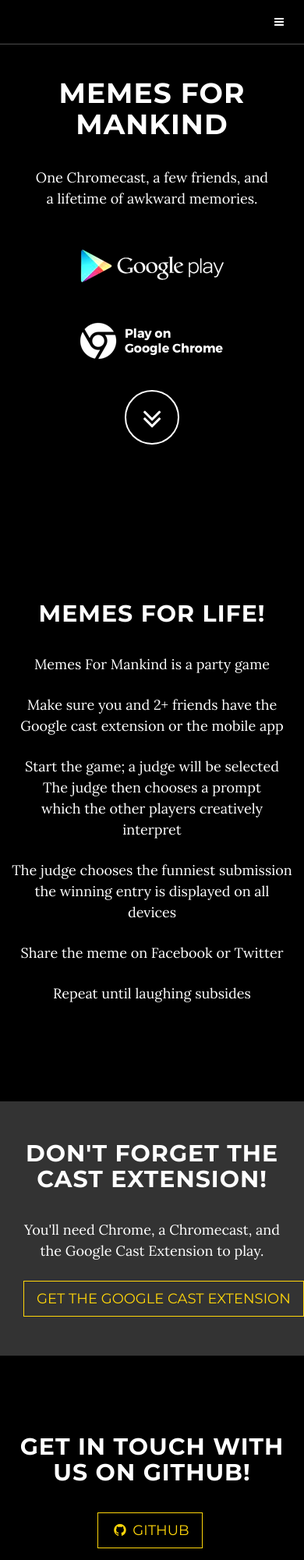
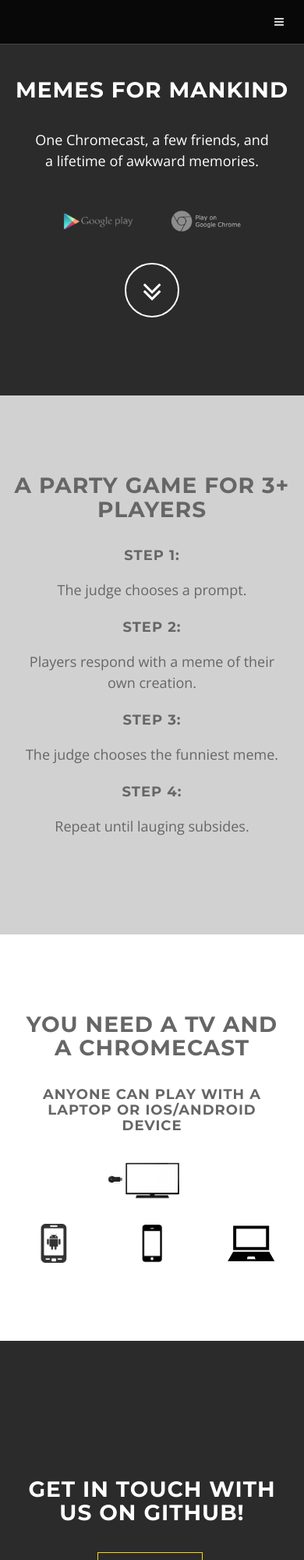
Before and after one commit to i-made-that/m4m-landing, a website: page index.html in a window 390 px wide. Shown: the top 2000 px of the page at 78% size. Drawn offline with nearby package versions, Linux system fonts and the light colour scheme.

Commit message:
(feat) Complete re-vamp.

```diff
--- a/css/grayscale.css
+++ b/css/grayscale.css
@@ -7,9 +7,9 @@
 body {
     width: 100%;
     height: 100%;
-    font-family: Lora,"Helvetica Neue",Helvetica,Arial,sans-serif;
+    font-family: 'Open Sans', sans-serif;;
     color: #fff;
-    background-color: #000;
+    background-color: #D1D1D1;
 }
 
 html {
@@ -38,7 +38,7 @@
 
 @media(min-width:768px) {
     p {
-        margin: 0 0 35px;
+        margin: 0 0 15px;
         font-size: 20px;
         line-height: 1.6;
     }
@@ -60,10 +60,16 @@
 }
 
 .badge {
-    background-color: black;
+    background-color: #2b2b2b;
     padding: 10px;
-    border: 3px solid black;
+    border: 2px solid #2b2b2b;
+    border-radius: 0px;
     margin: 5px;
+}
+
+.icon {
+    max-height: 60px;
+    padding: 5px;
 }
 
 .badge:hover {
@@ -80,6 +86,7 @@
     text-transform: uppercase;
     font-family: Montserrat,"Helvetica Neue",Helvetica,Arial,sans-serif;
     background-color: #000;
+    opacity: 0.8;
 }
 
 .navbar-custom .navbar-brand {
@@ -113,7 +120,8 @@
 
 .navbar-custom .nav li a:hover {
     outline: 0;
-    color: rgba(255,255,255,.8);
+    /*color: rgba(255,255,255,.8);*/
+    color: gold;
     background-color: transparent;
 }
 
@@ -161,7 +169,7 @@
     text-align: center;
     color: #fff;
     /*background: url(../img/intro-bg.jpg) no-repeat bottom center scroll;*/
-    background-color: #000;
+    background-color: #2b2b2b;
     -webkit-background-size: cover;
     -moz-background-size: cover;
     background-size: cover;
@@ -270,8 +278,26 @@
     }
 }
 
+#contact {
+    background-color: #2b2b2b;
+    width: 100%;
+    margin: 0;
+    height: 500px;
+    color: white;
+    padding: 100px 20px;
+}
+
+.contact-us {
+    padding-top: 75px;
+}
+
 .content-section {
-    padding-top: 100px;
+    padding: 100px 20px;
+    color: #666;
+}
+
+#about h4 {
+  margin-bottom: 20px;
 }
 
 .download-section {
@@ -279,12 +305,29 @@
     padding: 50px 0;
     color: #fff;
     /*background: url(../img/downloads-bg.jpg) no-repeat center center scroll;*/
-    background-color: #333;
+    background-color: #D1D1D1;
     -webkit-background-size: cover;
     -moz-background-size: cover;
     background-size: cover;
     -o-background-size: cover;
 }
+
+#diagram img {
+    max-height: 150px;
+}
+
+#diagram {
+    background-color: white;
+    width: 100%;
+}
+
+.tv {
+    margin-bottom: 30px;
+}
+
+/*.devices {
+    margin-bottom: 80px;
+}*/
 
 #map {
     width: 100%;
@@ -355,6 +398,24 @@
     ul.banner-social-buttons li:last-child {
         margin-bottom: 0;
     }
+
+    #diagram img {
+        max-height: 100px;
+    }
+
+}
+
+@media(max-width:450px) {
+    #diagram img {
+        max-height: 50px;
+    }
+    h1, h2 {
+      font-size: 2em;
+    }
+
+    .icon {
+      max-width: 100px;
+    }
 }
 
 footer {
@@ -363,6 +424,7 @@
 
 footer p {
     margin: 0;
+    color: #666;
 }
 
 ::-moz-selection {
--- a/index.html
+++ b/index.html
@@ -2,7 +2,7 @@
 <html lang="en">
 
 <head>
-
+    <link href='http://fonts.googleapis.com/css?family=Open+Sans' rel='stylesheet' type='text/css'>
     <meta charset="utf-8">
     <meta http-equiv="X-UA-Compatible" content="IE=edge">
     <meta name="viewport" content="width=device-width, initial-scale=1">
@@ -57,9 +57,9 @@
                     <li>
                         <a class="page-scroll" href="#about">About</a>
                     </li>
-                    <li>
+<!--                     <li>
                         <a class="page-scroll" href="#download">Extension</a>
-                    </li>
+                    </li> -->
                     <li>
                         <a class="page-scroll" href="#contact">Contact</a>
                     </li>
@@ -82,10 +82,10 @@
                             <img src="img/apple2-small.png" alt="Apple store badge">
                         </a> -->
                         <a href="https://play.google.com/store/apps/details?id=com.memesformankind.www" target="_blank" class="badge">
-                            <img src="img/play-small.png" alt="Google play badge">
+                            <img class="icon" src="img/icon-google-play.png" alt="Google play badge">
                         </a>
                         <a href="http://play.memesformankind.com/" target="_blank" class="badge">
-                            <img src="img/chrome-small.png" alt="Google Chrome badge">
+                            <img class="icon" src="img/play-on-chrome.png" alt="Google Chrome badge">
                         </a>
                         <div>
                             <a href="#about" class="btn btn-circle page-scroll">
@@ -99,21 +99,48 @@
     </header>
 
     <!-- About Section -->
+
     <section id="about" class="container content-section text-center">
         <div class="row">
-            <div class="col-lg-8 col-lg-offset-2">
-                <h2>Memes For Life!</h2>
-                <p>Memes For Mankind is a party game</p>
-                <p>Make sure you and 2+ friends have the <br>Google cast extension or the mobile app</p>
-                <p>Start the game; a judge will be selected<br>The judge then chooses a prompt <br>which the other players creatively interpret</p>
-                <p>The judge chooses the funniest submission <br> the winning entry is displayed on all devices</p> <p>Share the meme on Facebook or Twitter</p>
-                <p>Repeat until laughing subsides</p>
+            <h1>a party game for 3+ players</h1>
+            <div class="col-sm-3">
+                <h4>Step 1:</h4>
+                <p>The judge chooses a prompt.</p>
+            </div>
+            <div class="col-sm-3">
+                <h4>Step 2:</h4>
+                <p>Players respond with a meme of their own creation.</p>
+            </div>
+            <div class="col-sm-3">
+                <h4>Step 3:</h4>
+                <p>The judge chooses the funniest meme.</p>
+            </div>
+            <div class="col-sm-3">
+                <h4>Step 4:</h4>
+                <p>Repeat until lauging subsides.</p>
+            </div>
+        </div>
+    </section>
+
+    <section id="diagram" class="container content-section text-center">
+        <h1>You need a tv and a chromecast</h1>
+        <h4>anyone can play with a laptop or iOS/android device</h4>
+        <img class="tv" src="img/TV_cast.png">
+        <div class="row">
+            <div class="col-xs-4">
+                <img src="img/android.png">
+            </div>
+            <div class="col-xs-4">
+                <img src="img/iphone.png">
+            </div>
+            <div class="col-xs-4">
+                <img src="img/laptop.png">
             </div>
         </div>
     </section>
 
     <!-- Download Section -->
-    <section id="download" class="content-section text-center">
+<!--     <section id="download" class="content-section text-center">
         <div class="download-section">
             <div class="container">
                 <div class="col-lg-8 col-lg-offset-2">
@@ -123,12 +150,12 @@
                 </div>
             </div>
         </div>
-    </section>
+    </section> -->
 
     <!-- Contact Section -->
     <section id="contact" class="container content-section text-center">
         <div class="row">
-            <div class="col-lg-8 col-lg-offset-2">
+            <div class="col-lg-10 col-lg-offset-2 contact-us">
                 <h2>Get In Touch With Us On Github!</h2>
                 </p>
                 <ul class="list-inline banner-social-buttons">
@@ -150,7 +177,7 @@
     <!-- Footer -->
     <footer>
         <div class="container text-center">
-            <p>Copyright &copy; Memes For Mankind 2015</p>
+            <p>&copy;2015 Memes For Mankind</p>
         </div>
     </footer>
 
```
Also changed, not shown: img/TV_cast.png (added), img/android.png (added), img/chrome.png (added), img/chromecast_2.png (added), img/google_play_logo.png (added), img/icon-google-play.png (added), img/iphone.png (added), img/laptop.png (added), img/lcd_tv.png (added), img/play-icon.png (deleted), img/play-on-chrome.png (added).
